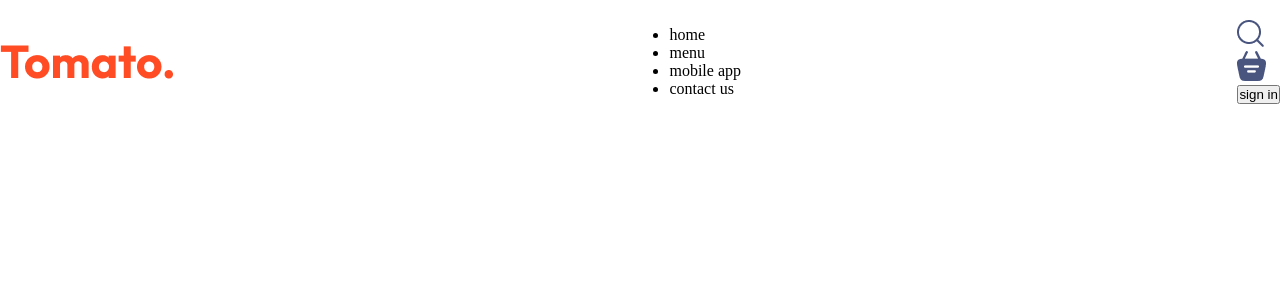
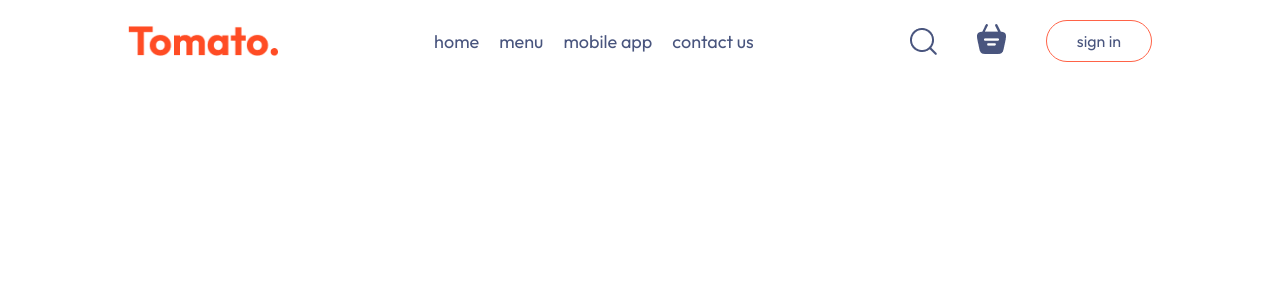
Before and after one commit to russell-crooms/foot-del, a React (Vite) app in the folder frontend/: page / in a window 1280 px wide. Shown: the top 300 px of the page. Built offline with nearby package versions, Linux system fonts and the light colour scheme.

Commit message:
Added fonts and initial styling to our navigation items.

```diff
--- a/frontend/src/components/Navbar/Navbar.css
+++ b/frontend/src/components/Navbar/Navbar.css
@@ -4,3 +4,36 @@
     justify-content: space-between;
     align-items: center;
 }
+
+.navbar .logo {
+    width: 150px;
+}
+
+.navbar-menu {
+    display: flex;
+    list-style: none;
+    gap: 20px;
+    color: #49557E;
+    font-size: 18px;
+}
+
+.navbar-right {
+    display: flex;
+    align-items: center;
+    gap: 40px;
+}
+
+.navbar button {
+    background: transparent;
+    font-size: 16px;
+    color: #49557e;
+    border: 1px solid tomato;
+    padding: 10px 30px;
+    border-radius: 50px;
+    cursor: pointer;
+    transition: 0.3s;
+}
+
+.navbar button:hover {
+    background-color: #FFF4F2;
+}
--- a/frontend/src/index.css
+++ b/frontend/src/index.css
@@ -1,7 +1,10 @@
+@import url('https://fonts.googleapis.com/css2?family=Outfit:wght@100..900&display=swap');
+
 * {
   padding: 0;
   margin: 0;
   box-sizing: border-box;
+  font-family: Outfit;
 }
 
 body {
@@ -12,3 +15,8 @@
   text-decoration: none;
   color: inherit
 }
+
+.app {
+  width: 80%;
+  margin: auto;
+}
```
